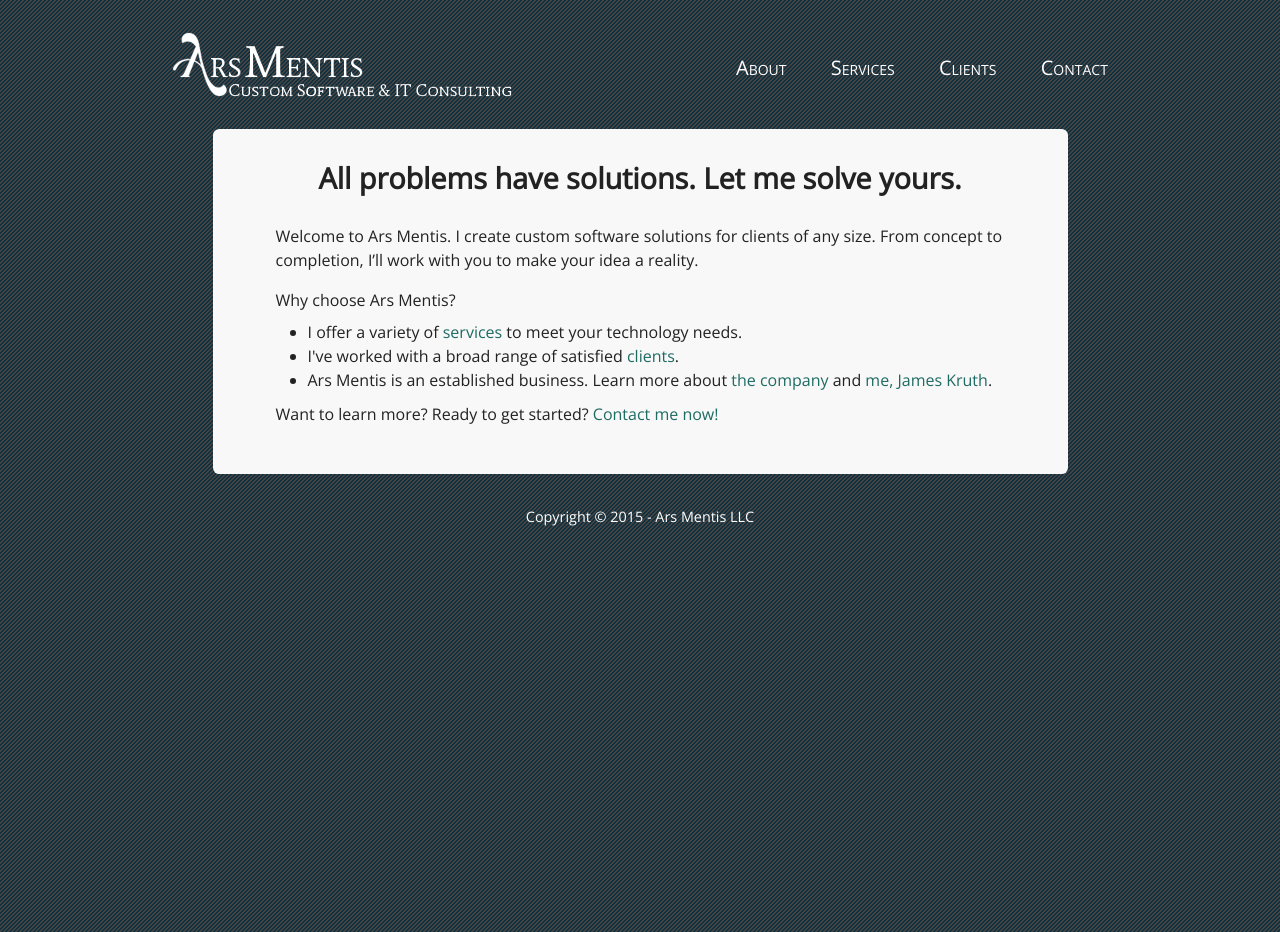
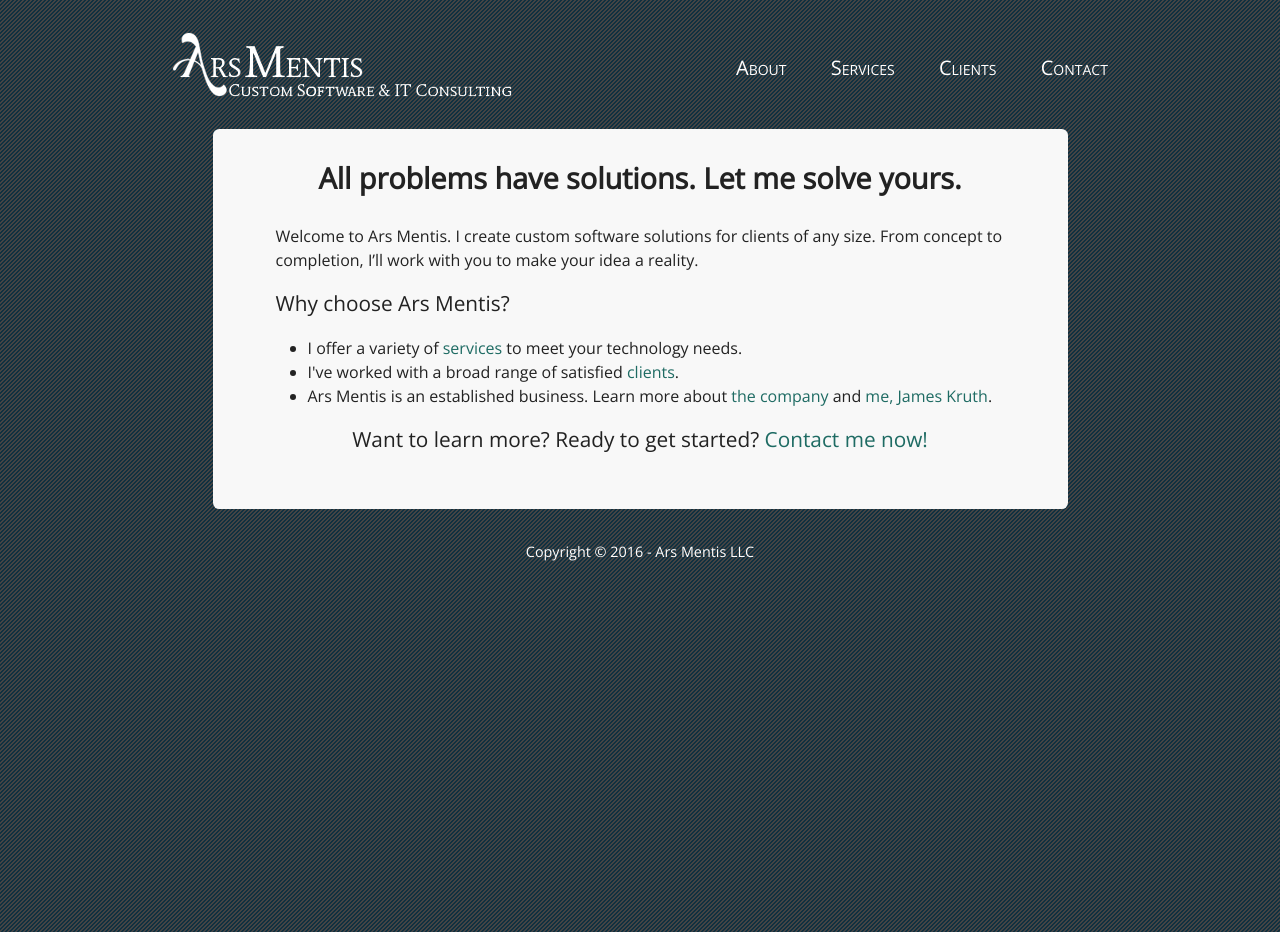
Before and after one commit to arsmentis/arsmentis-jekyll, a Jekyll site: the page built from index.html, in a window 1280 px wide. Built offline with Jekyll 4.4.1, drawn with Linux system fonts in a browser that asks for light colours; nearby versions of some CDN libraries.

Commit message:
Working on #1: Fixed h1, h2's, copyright date...
Changed jumbotron padding to make the h1's fit the page better; Changed font-size and alignment of h2's to match current site; Made the copyright year auto-update.

```diff
--- a/_includes/footer.html
+++ b/_includes/footer.html
@@ -1,5 +1,5 @@
 <footer>
-  <p class="text-center footer-text">Copyright &copy; 2015 &#45; {{ site.title }}</p>
+  <p class="text-center footer-text">Copyright &copy; {{ site.time | date: '%Y' }} &#45; {{ site.title }}</p>
 </footer>
 
 <!-- jQuery (necessary for Bootstrap's JavaScript plugins) -->
--- a/css/main.css
+++ b/css/main.css
@@ -98,8 +98,13 @@ h1.page-title {
   background-position: bottom left;
 }
 
+h2.home-header {
+  font-size: 1.3em;
+  text-align: center;
+}
+
 h2.section-header {
-  font-size: 1.4em;
+  font-size: 1.3em;
   margin-bottom: 1em;
 }
 
@@ -180,6 +185,7 @@ article img {
   /* Jumbotron */
   .jumbo-style {
     width: 100%;
+    padding: 3em 0.5em;
     border-radius: 0;
     -moz-border-radius: 0;
     -webkit-border-radius: 0;
--- a/index.html
+++ b/index.html
@@ -9,7 +9,7 @@ footer: true
 
 Welcome to Ars Mentis. I create custom software solutions for clients of any size. From concept to completion, I’ll work with you to make your idea a reality.
 
-<h2>Why choose Ars Mentis?</h2>
+<h2 class="section-header">Why choose Ars Mentis?</h2>
 
 <ul>
 <li>I offer a variety of <a href="{{ root_url }}/services">services</a> to meet your technology needs.</li>
@@ -17,4 +17,4 @@ Welcome to Ars Mentis. I create custom software solutions for clients of any siz
 <li>Ars Mentis is an established business. Learn more about <a href="{{ root_url }}/about">the company</a> and <a href="{{ root_url }}/about#james">me, James Kruth</a>.</li>
 </ul>
 
-Want to learn more? Ready to get started? <a href="{{ root_url }}/contact">Contact me now!</a>
+<h2 class="home-header">Want to learn more? Ready to get started? <a href="{{ root_url }}/contact">Contact me now!</a></h2>
```
